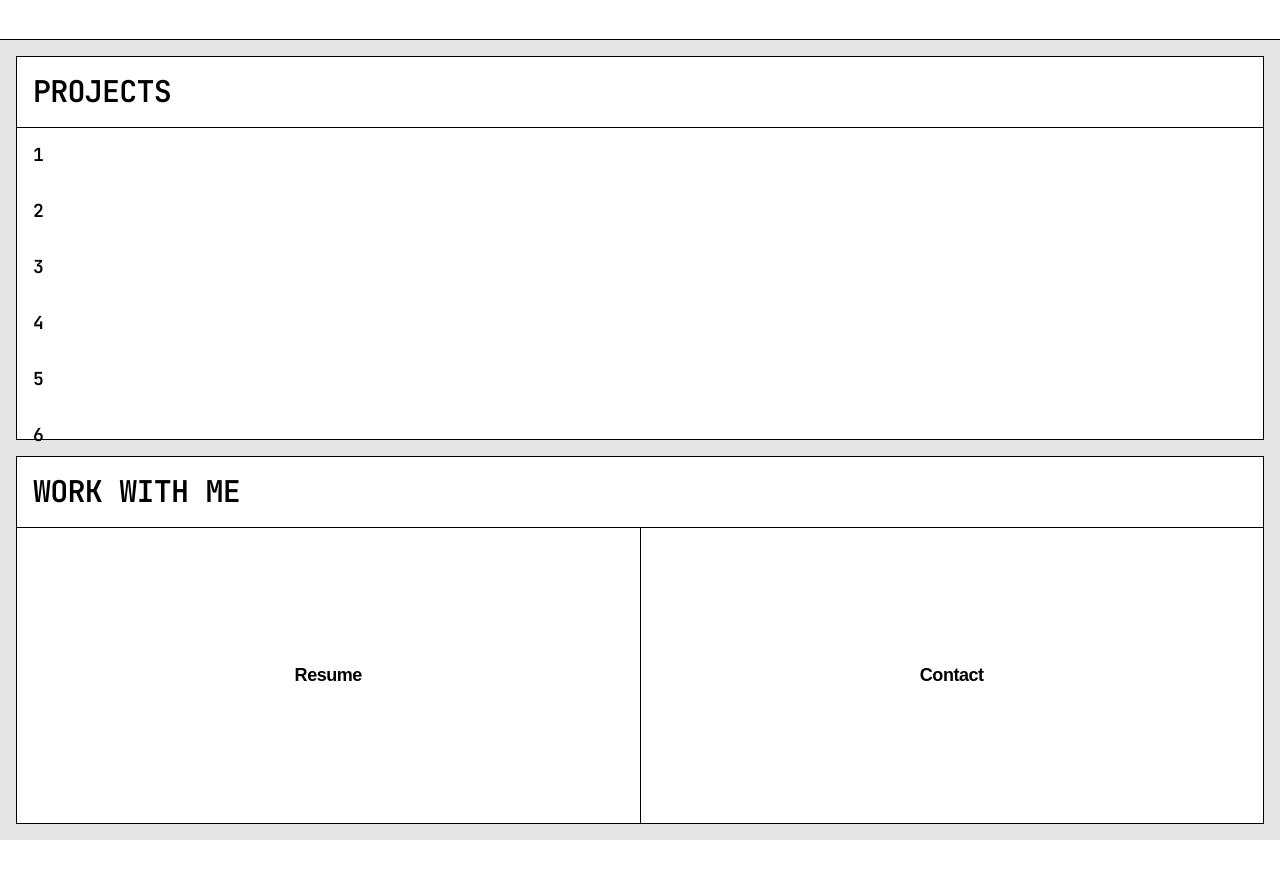
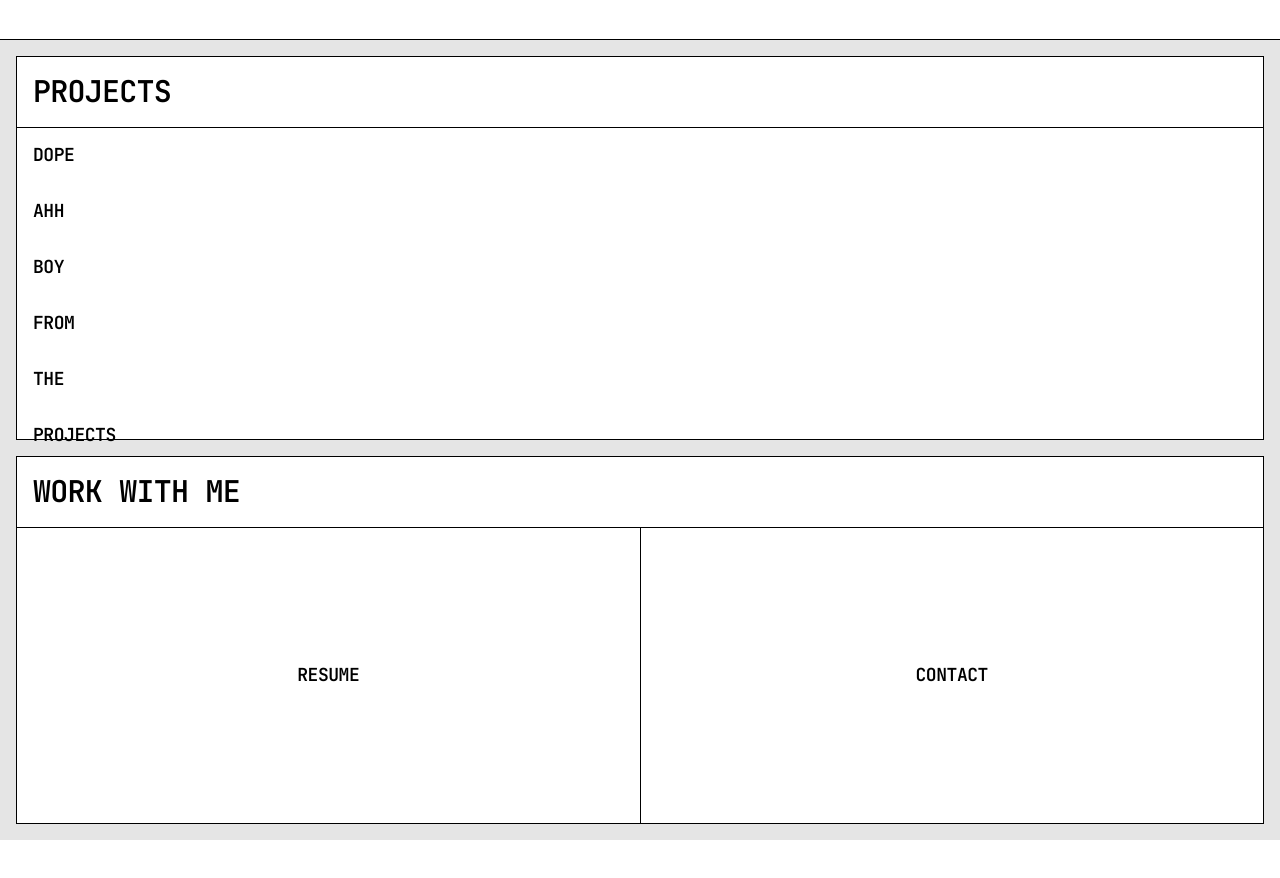
Before and after one commit to mzzdev/portfolio, a Next.js app: page /en in a window 1280 px wide. Shown: the part 760-1638 px from the top of the page. Built offline with nearby package versions, Linux system fonts and the light colour scheme; a web font is replaced by a local one.

Commit message:
small sections update

```diff
--- a/src/app/[locale]/page.tsx
+++ b/src/app/[locale]/page.tsx
@@ -87,9 +87,9 @@ export default function Home() {
         </section>
 
         <Section id="projects" title={t('sections.projects')} >
-          {["1", "2", "3", "4", "5", "6"].map((item) => (
+          {["dope", "ahh", "boy", "from", "the", "projects"].map((item) => (
             <div key={item} className="h-full w-full hover:bg-neutral-200 hover:underline transition-all duration-300 hover:duration-0">
-              <Link href={`#${item.replace(" ", "-")}`} className="group flex justify-between p-4 items-center leading-tight tracking-tight uppercase">
+              <Link href="" className="group flex justify-between p-4 items-center leading-tight tracking-tight uppercase">
                 {item}
                 <div className="opacity-0 group-hover:opacity-100 duration-300 hover:duration-0">
                   <MoveRight className="w-4 animate-pulse" />
@@ -108,7 +108,7 @@ export default function Home() {
           <div className="w-1/2 h-full hover:bg-neutral-200 hover:underline transition-all duration-300">
             <Link
               href="resume.pdf"
-              className="leading-tight tracking-tight font-lexend h-full w-full flex items-center justify-center"
+              className="leading-tight tracking-tight uppercase h-full w-full flex items-center justify-center"
             >
               {t('sections.wwm.resume')}
             </Link>
@@ -121,7 +121,7 @@ export default function Home() {
                 e.preventDefault();
                 window.scrollTo({ top: document.documentElement.scrollHeight });
               }}
-              className="leading-tight tracking-tight font-lexend h-full w-full flex items-center justify-center"
+              className="leading-tight tracking-tight uppercase h-full w-full flex items-center justify-center"
             >
               {t('sections.wwm.contact')}
             </Link>
```
